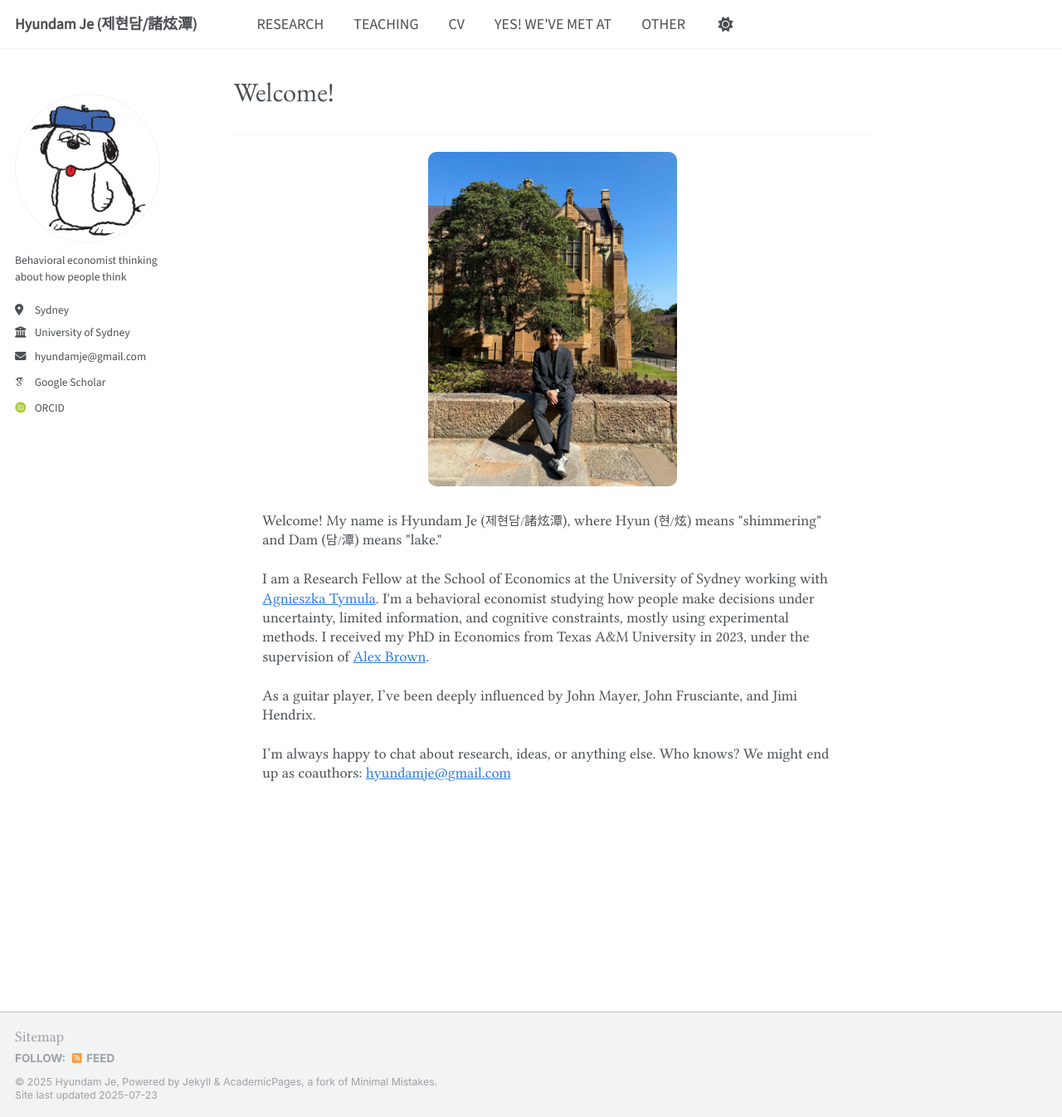
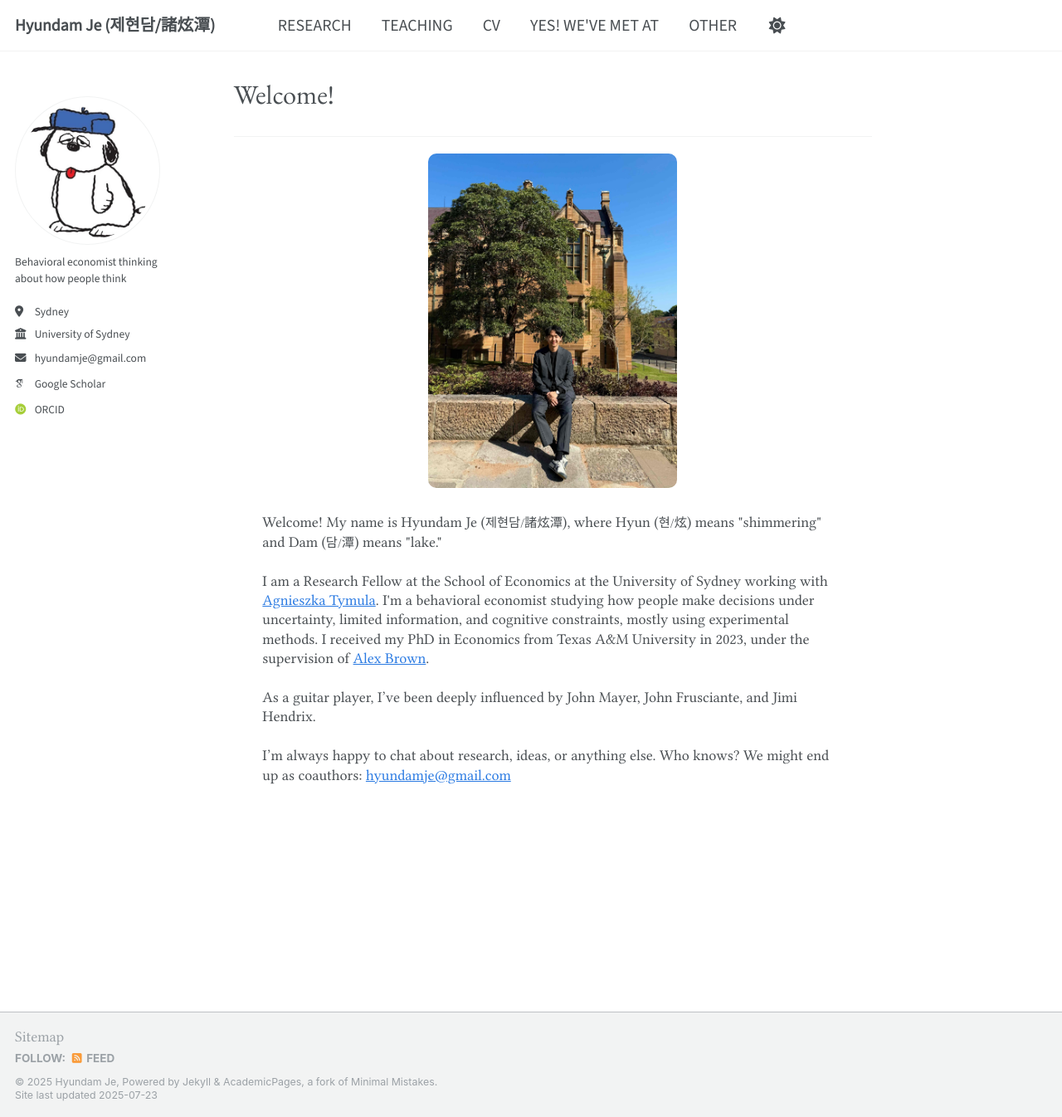
Before and after one commit to hyundamje/hyundamje.github.io, a Jekyll site: the page built from _pages/about.md, in a window 1280 px wide and 1346 px high. Shown: the whole window at 83% size. Built offline with Jekyll 4.4.1, drawn with Linux system fonts in a browser that asks for light colours; some web fonts are replaced.

Commit message:
Update custom.css

```diff
--- a/assets/css/custom.css
+++ b/assets/css/custom.css
@@ -6,6 +6,7 @@
 .masthead__menu a {
 
 font-family:  'Source Sans 3', sans-serif !important;
+font-size: 1.1rem !important;
 }
 
 .author__name {
```
